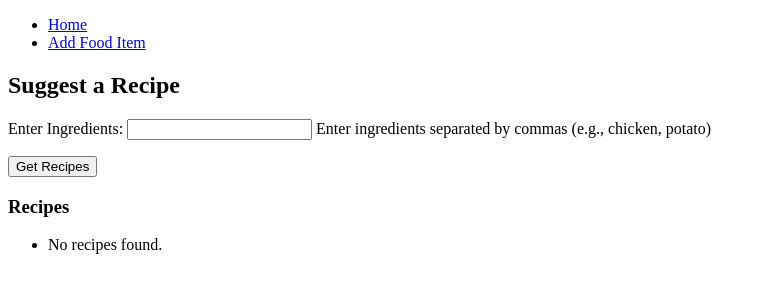
After one commit to anoop5640/calorietracker, a Django app: page /suggest_recipe/ in a window 1280 px wide. The commit adds this page. Shown: the top 300 px of the page, without its empty margins (0-766 px from the left). Run offline with Django 4.2, Linux system fonts and the light colour scheme.

Commit message:
second commit

```diff
--- a/calorie_tracker/forms.py
+++ b/calorie_tracker/forms.py
@@ -5,3 +5,8 @@ class FoodItemForm(forms.ModelForm):
     class Meta:
         model = FoodItem
         fields = ['name'] # Only include the 'name' field
+
+
+class IngredientForm(forms.Form):
+    ingredients = forms.CharField(label='Enter Ingredients', max_length=100,
+                                  help_text='Enter ingredients separated by commas (e.g., chicken, potato)')
--- a/calorie_tracker/templates/calorie_tracker/food_item_list.html
+++ b/calorie_tracker/templates/calorie_tracker/food_item_list.html
@@ -1,6 +1,7 @@
 {% extends 'calorie_tracker/base.html' %} {% block content %}
 <div>
-  <a href="{% url 'add_food_item' %}">Add Food Item</a>
+  <a href="{% url 'add_food_item' %}">Add Food Item</a> |
+  <a href="{% url 'suggest_recipe' %}">Suggest a Recipe</a>
 </div>
 <ul>
   {% for item in items %}
@@ -12,5 +13,4 @@
   <li>No food items added yet.</li>
   {% endfor %}
 </ul>
-<h3>Total Calorie Consumption: {{ total_calories }} calories</h3>
 {% endblock %}
--- /dev/null
+++ b/calorie_tracker/templates/calorie_tracker/suggest_recipe.html
@@ -0,0 +1,16 @@
+{% extends 'calorie_tracker/base.html' %} {% block content %}
+<h2>Suggest a Recipe</h2>
+<form method="post">
+  {% csrf_token %} {{ form.as_p }}
+  <button type="submit">Get Recipes</button>
+</form>
+
+<h3>Recipes</h3>
+<ul>
+  {% for recipe in recipes %}
+  <li>{{ recipe.name }} - {{ recipe.description }}</li>
+  {% empty %}
+  <li>No recipes found.</li>
+  {% endfor %}
+</ul>
+{% endblock %}
--- a/calorie_tracker/urls.py
+++ b/calorie_tracker/urls.py
@@ -1,8 +1,9 @@
 from django.urls import path
 from . import views
-
+from .views import food_item_list, add_food_item, delete_food_item, suggest_recipe
 urlpatterns = [
     path('', views.food_item_list, name='food_item_list'),
     path('add/', views.add_food_item, name='add_food_item'),
     path('delete/<int:pk>/', views.delete_food_item, name='delete_food_item'),
+    path('suggest_recipe/', suggest_recipe, name='suggest_recipe'),
 ]
--- a/calorie_tracker/views.py
+++ b/calorie_tracker/views.py
@@ -3,7 +3,7 @@ import requests
 # Create your views here.
 from django.shortcuts import render, redirect
 from .models import FoodItem
-from .forms import FoodItemForm
+from .forms import FoodItemForm, IngredientForm
 from django.db.models import Sum
 
 def food_item_list(request):
@@ -38,3 +38,21 @@ def add_food_item(request):
 def delete_food_item(request, pk):
     FoodItem.objects.filter(id=pk).delete()
     return redirect('food_item_list')
+
+def suggest_recipe(request):
+    if request.method == 'POST':
+        form = IngredientForm(request.POST)
+        if form.is_valid():
+            ingredients = form.cleaned_data['ingredients']
+            api_url = f"http://127.0.0.1:8000/api/recipes/suggest/?ingredients={ingredients}"
+            response = requests.get(api_url)
+            if response.status_code == 200:
+                recipes = response.json()  # Assuming the API returns a list of recipes
+                return render(request, 'calorie_tracker/suggest_recipe.html', {'form': form, 'recipes': recipes})
+            else:
+                # Handle API errors
+                recipes = []
+    else:
+        form = IngredientForm()
+        recipes = []
+    return render(request, 'calorie_tracker/suggest_recipe.html', {'form': form, 'recipes': recipes})
```
